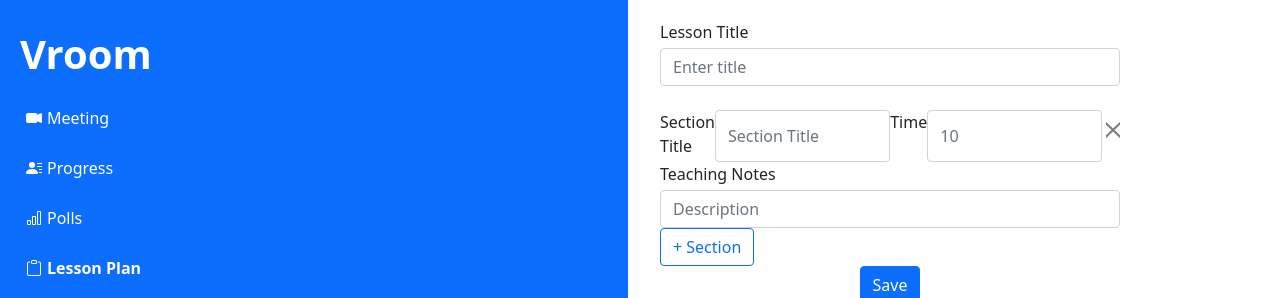
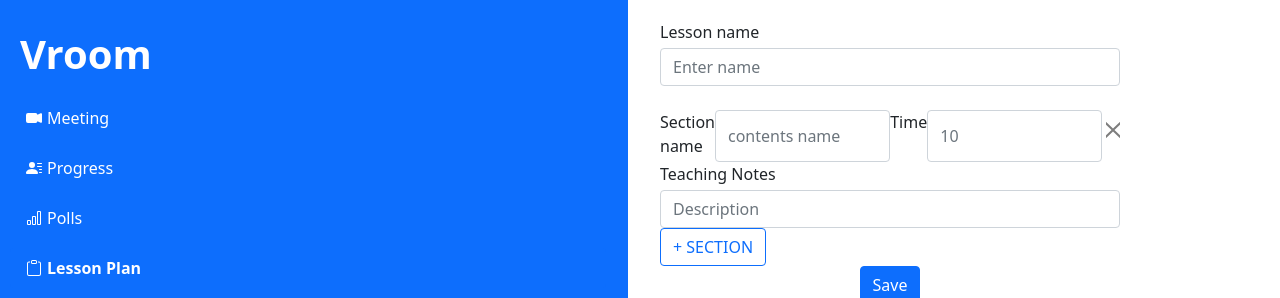
Before and after one commit to barney54321/Vroom, a React (Create React App) app: page / in a window 1280 px wide. Both pictures are taken after a click on the tab "Lesson Plan". Shown: the top 298 px of the page. Built offline with nearby package versions, Linux system fonts and the light colour scheme.

Commit message:
lesson plan

```diff
--- a/src/Components/Tabs/LessonPlan/BuildLessonPlan.js
+++ b/src/Components/Tabs/LessonPlan/BuildLessonPlan.js
@@ -7,8 +7,8 @@ import { VroomContext } from '../../Common/VroomContext';
 
 const BuildLessonPlan = (props) => {
 
-    const [sections, setSections]  = useState([{
-        title: "",
+    const [contents, setcontents]  = useState([{
+        name: "",
         time: "",
         description: ""
     }])
@@ -20,9 +20,9 @@ const BuildLessonPlan = (props) => {
     } = useContext(VroomContext);
 
     const handleAdd = () => {
-        if (sections.length < 5) {
-            setSections([...sections, {
-                title: "",
+        if (contents.length < 5) {
+            setcontents([...contents, {
+                name: "",
                 time: "",
                 description: ""
             }]);
@@ -31,38 +31,39 @@ const BuildLessonPlan = (props) => {
 
     const handleDelete = (index) => {
         const copy = [];
-        for (let i = 0; i < sections.length; i++) {
-            const title = document.getElementById("section-title" + i).value;
-            const time = document.getElementById("section-time" + i).value;
-            const description = document.getElementById("section-description" + i).value;
+        for (let i = 0; i < contents.length; i++) {
+            const name = document.getElementById("contents-name" + i).value;
+            const time = document.getElementById("contents-time" + i).value;
+            const description = document.getElementById("contents-description" + i).value;
             copy.push({
-                title: title,
+                name: name,
                 time: time,
                 description: description
             })
         }
 
         copy.splice(index, 1);
-        setSections(copy);
+        setcontents(copy);
     }
 
     const handleSave = () => {
-        const sections = [];
-        for (let i = 0; i < sections.length; i++) {
-            const title = document.getElementById("section-title" + i).value;
-            const time = document.getElementById("section-time" + i).value;
-            const description = document.getElementById("section-description" + i).value;
-            sections.push({
-                title: title,
+        const contents = [];
+        for (let i = 0; i < contents.length; i++) {
+            const name = document.getElementById("contents-name" + i).value;
+            const time = document.getElementById("contents-time" + i).value;
+            const description = document.getElementById("contents-description" + i).value;
+            contents.push({
+                name: name,
                 time: time,
                 description: description
             })
         }
-        const title = document.getElementById("lesson-title").value;
+        const name = document.getElementById("lesson-name").value;
         setLessonPlan({
-            title: title,
-            sections: sections
+            name: name,
+            contents: contents
         })
+        setLessonPlanPage("view")
     }
 
     const handleExit = () => {
@@ -74,32 +75,32 @@ const BuildLessonPlan = (props) => {
             <div className="center-columns">
                 <Form className="center-colums w-100">
                     <div className="form-question">
-                        <Form.Label className="mb-1">Lesson Title</Form.Label>
-                        <Form.Control type="text" placeholder="Enter title" id="lesson-title" defaultValue={name} />
+                        <Form.Label className="mb-1">Lesson name</Form.Label>
+                        <Form.Control type="text" placeholder="Enter name" id="lesson-name" defaultValue={name} />
                     </div>
                     <div className="mt-4">
-                        {sections.map((section, index) => (
-                            <div className="d-flex flex-column" key={"overall"+index+section.title}>
+                        {contents.map((contents, index) => (
+                            <div className="d-flex flex-column" key={"overall"+index+contents.name}>
                                 <div className="d-flex">
-                                    <Form.Label className="mb-1">Section Title</Form.Label>
+                                    <Form.Label className="mb-1">Section name</Form.Label>
                                     <Form.Control
-                                        id={"section-title" + index}
-                                        placeholder="Section Title"
-                                        defaultValue={section.title}
+                                        id={"contents-name" + index}
+                                        placeholder="contents name"
+                                        defaultValue={contents.name}
                                     />
                                     <Form.Label className="mb-1">Time</Form.Label>
                                     <Form.Control
-                                        id={"section-time" + index}
+                                        id={"contents-time" + index}
                                         placeholder="10"
-                                        defaultValue={section.time}
+                                        defaultValue={contents.time}
                                     />
                                     <CloseButton onClick={() => handleDelete(index)} className="mt-2 ms-1"/>
                                 </div>
                                 <Form.Label className="mb-1">Teaching Notes</Form.Label>
                                 <Form.Control
-                                    id={"section-description" + index}
+                                    id={"contents-description" + index}
                                     placeholder="Description"
-                                    defaultValue={section.description}
+                                    defaultValue={contents.description}
                                 />
 
                             </div>
@@ -107,7 +108,7 @@ const BuildLessonPlan = (props) => {
                     </div>
                 </Form>
                 <div className="d-flex align-items-start w-100">
-                <Button variant="outline-primary" onClick={handleAdd}>+ Section</Button>
+                <Button variant="outline-primary" onClick={handleAdd}>+ SECTION</Button>
                 </div>
                 <Button onClick={handleSave}>Save</Button>
                 <Button onClick={handleExit}>Exit</Button>
--- a/src/Components/Tabs/LessonPlan/ViewLessonPlan.js
+++ b/src/Components/Tabs/LessonPlan/ViewLessonPlan.js
@@ -15,6 +15,8 @@ const ViewLessonPlan = () => {
         console.log("Start");
     }
 
+    console.log(lessonPlan)
+
     return (
         <div>
             <h4>Lesson Plan</h4>
```
